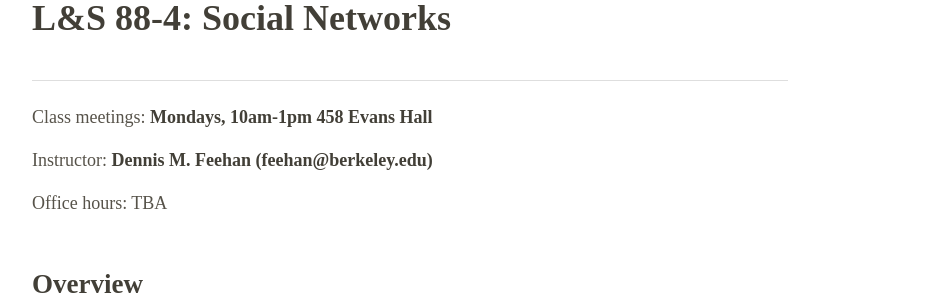
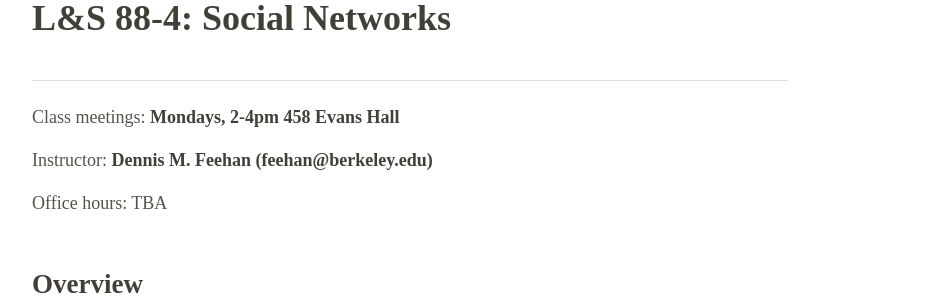
Before and after one commit to dfeehan/dfeehan.github.io, a Jekyll site: the page teaching/2016fa_ls88.html, which Jekyll copies as it is, in a window 1280 px wide. Shown: the part 142-442 px from the top of the page, without its empty margins (76-1012 px from the left). Built offline with Jekyll 4.4.1, drawn with Linux system fonts in a browser that asks for light colours.

Commit message:
fixed time

```diff
--- a/teaching/2016fa_ls88.html
+++ b/teaching/2016fa_ls88.html
@@ -476,7 +476,7 @@
 
 
 
-<p>Class meetings: <strong>Mondays, 10am-1pm 458 Evans Hall</strong></p>
+<p>Class meetings: <strong>Mondays, 2-4pm 458 Evans Hall</strong></p>
 <p>Instructor: <strong>Dennis M. Feehan (feehan@berkeley.edu)</strong></p>
 <p>Office hours: TBA</p>
 <h2 id="overview">Overview</h2>
```
